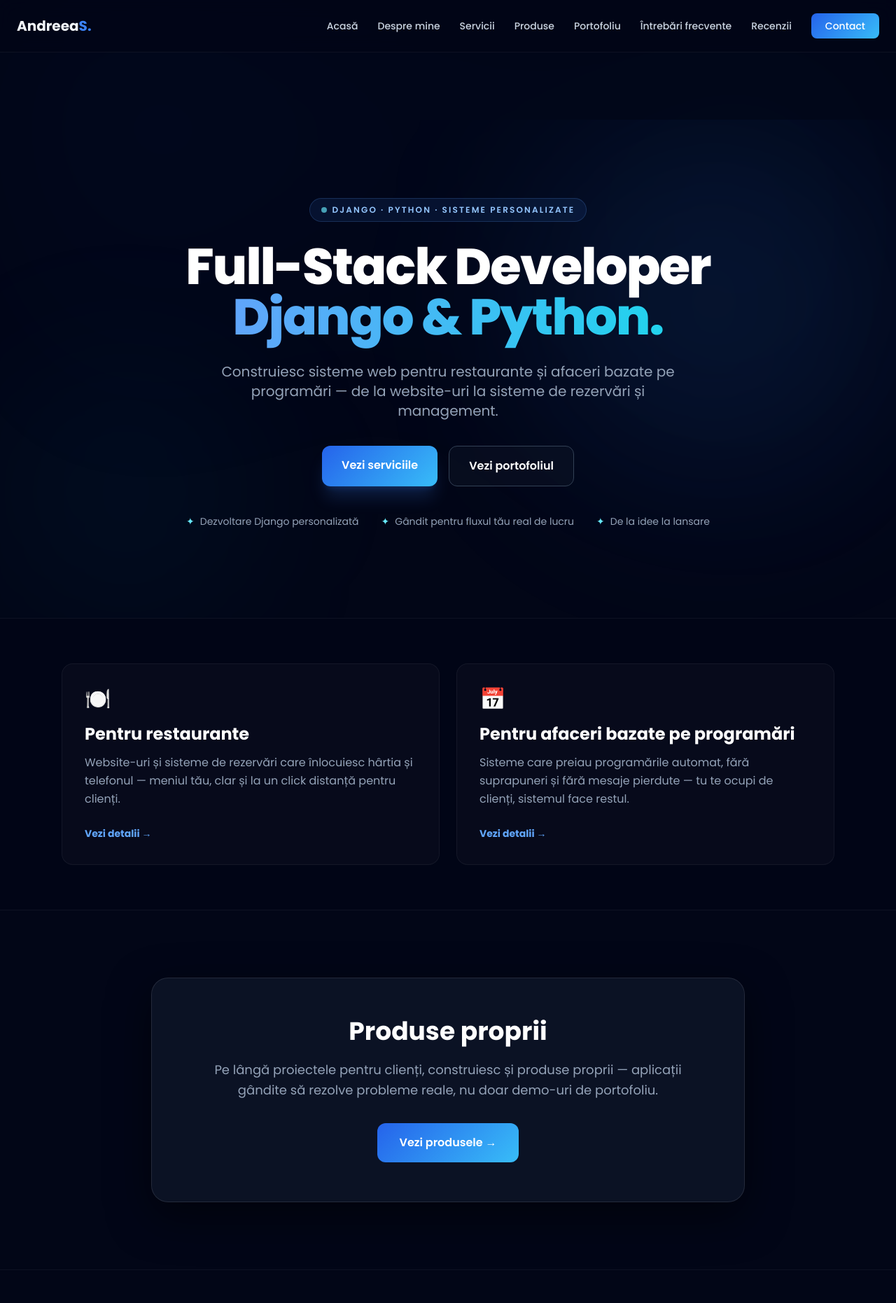
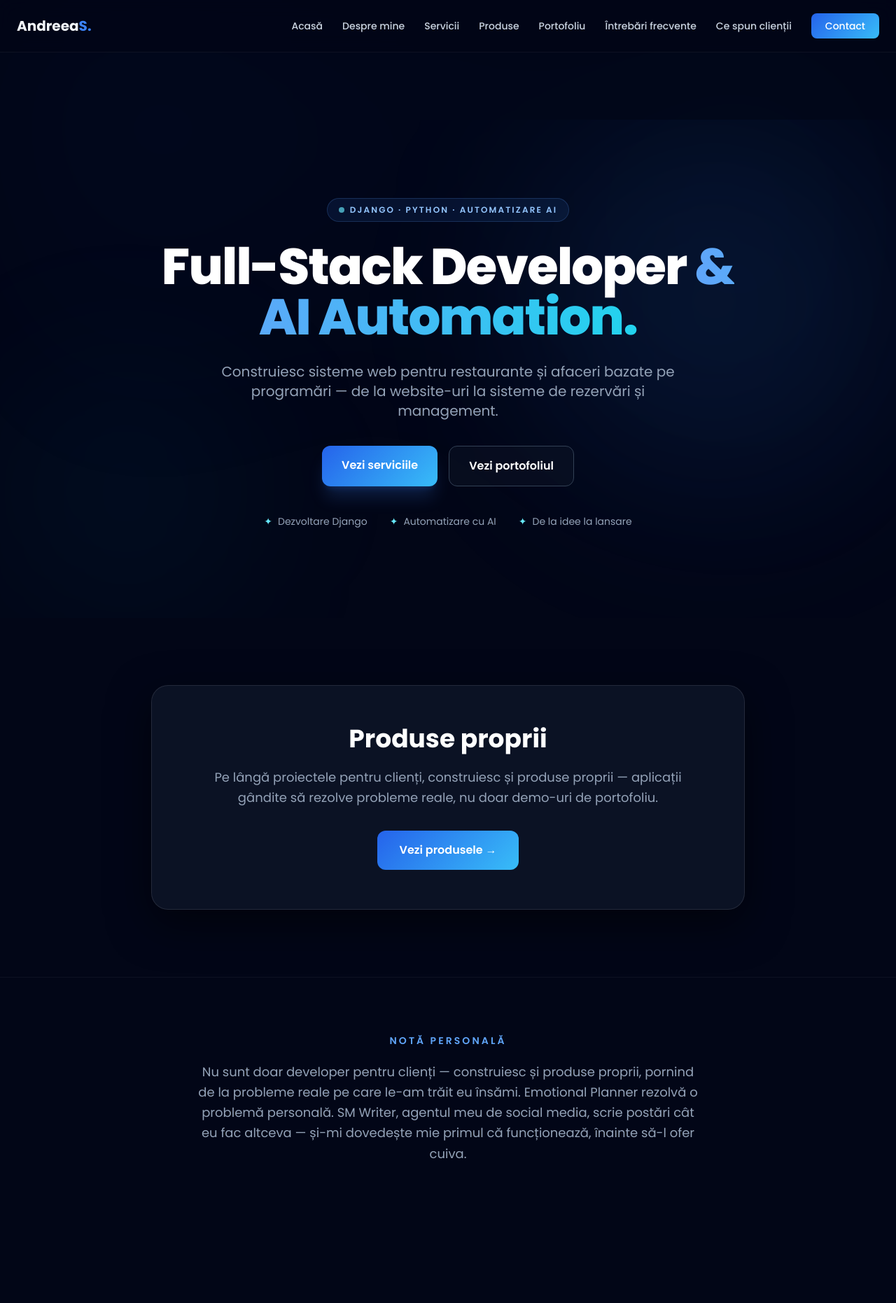
Before and after one commit to SanduAndreea22/andreeatech, a Django app: page / in a window 1280 px wide. Shown: the top 1862 px of the page at 70% size. Run offline with Django 5.2, Linux system fonts and the light colour scheme; some libraries are stand-ins or nearby versions.

Commit message:
Rebrand to AI automation identity, fix package tiers, and update CTAs
- Home: drop duplicate service cards, refresh hero/badge/personal note
  to lead with AI automation (SM Writer), add second CTA to contact
- About: new subtitle and rewritten bio paragraph mentioning SM Writer
- Portfolio: updated H1
- Services (restaurants + appointments): fix medal emoji order to match
  ascending price tiers; link "why me" section to the Bookora case study
- Products: remove mismatched "start a project" CTA
- Reviews: renamed to "Ce spun clienții" across nav, title, and privacy policy
- Contact: shorter, more direct intro copy
- FAQ: add AI automation Q&A section
- Site-wide title/meta/OG/Twitter tags updated to new identity

```diff
--- a/templates/base.html
+++ b/templates/base.html
@@ -5,21 +5,21 @@
 <head>
     <meta charset="UTF-8">
     <meta name="viewport" content="width=device-width, initial-scale=1.0">
-    <title>{% block title %}Andreea Sandu | Full-Stack Developer — Django & Python{% endblock %}</title>
-    <meta name="description" content="{% block meta_description %}Dezvoltator full-stack Django & Python — construiesc sisteme web pentru restaurante și afaceri bazate pe programări: website-uri, fluxuri de rezervări și instrumente de administrare.{% endblock %}">
+    <title>{% block title %}Andreea Sandu | Full-Stack Developer & AI Automation{% endblock %}</title>
+    <meta name="description" content="{% block meta_description %}Dezvoltator full-stack & automatizare AI — construiesc sisteme web pentru restaurante și afaceri bazate pe programări: website-uri, fluxuri de rezervări, instrumente de administrare și automatizări AI.{% endblock %}">
 
     <link rel="icon" type="image/svg+xml" href="{% static 'website/favicon.svg' %}">
 
     <meta property="og:type" content="website">
     <meta property="og:site_name" content="Andreea Sandu">
-    <meta property="og:title" content="{% block og_title %}Andreea Sandu | Full-Stack Developer — Django & Python{% endblock %}">
-    <meta property="og:description" content="{% block og_description %}Dezvoltator full-stack Django & Python — construiesc sisteme web pentru restaurante și afaceri bazate pe programări: website-uri, fluxuri de rezervări și instrumente de administrare.{% endblock %}">
+    <meta property="og:title" content="{% block og_title %}Andreea Sandu | Full-Stack Developer & AI Automation{% endblock %}">
+    <meta property="og:description" content="{% block og_description %}Dezvoltator full-stack & automatizare AI — construiesc sisteme web pentru restaurante și afaceri bazate pe programări: website-uri, fluxuri de rezervări, instrumente de administrare și automatizări AI.{% endblock %}">
     <meta property="og:url" content="{{ request.build_absolute_uri }}">
     <meta property="og:image" content="{% block og_image %}{{ request.scheme }}://{{ request.get_host }}{% static 'website/poza_me.JPG' %}{% endblock %}">
 
     <meta name="twitter:card" content="summary_large_image">
-    <meta name="twitter:title" content="{% block twitter_title %}Andreea Sandu | Full-Stack Developer — Django & Python{% endblock %}">
-    <meta name="twitter:description" content="{% block twitter_description %}Dezvoltator full-stack Django & Python — construiesc sisteme web pentru restaurante și afaceri bazate pe programări: website-uri, fluxuri de rezervări și instrumente de administrare.{% endblock %}">
+    <meta name="twitter:title" content="{% block twitter_title %}Andreea Sandu | Full-Stack Developer & AI Automation{% endblock %}">
+    <meta name="twitter:description" content="{% block twitter_description %}Dezvoltator full-stack & automatizare AI — construiesc sisteme web pentru restaurante și afaceri bazate pe programări: website-uri, fluxuri de rezervări, instrumente de administrare și automatizări AI.{% endblock %}">
     <meta name="twitter:image" content="{% block twitter_image %}{{ request.scheme }}://{{ request.get_host }}{% static 'website/poza_me.JPG' %}{% endblock %}">
 
     <link href="https://fonts.googleapis.com/css2?family=Poppins:wght@300;400;500;600;700;800;900&display=swap" rel="stylesheet">
@@ -59,7 +59,7 @@
                 <a href="{% url 'products' %}" class="hover:text-blue-400 transition">Produse</a>
                 <a href="{% url 'projects' %}" class="hover:text-blue-400 transition">Portofoliu</a>
                 <a href="{% url 'faq' %}" class="hover:text-blue-400 transition">Întrebări frecvente</a>
-                <a href="{% url 'reviews' %}" class="hover:text-blue-400 transition">Recenzii</a>
+                <a href="{% url 'reviews' %}" class="hover:text-blue-400 transition">Ce spun clienții</a>
                 <a href="{% url 'contact' %}" class="btn-primary px-5 py-2 rounded-lg">Contact</a>
             </div>
             <details class="relative md:hidden text-sm font-medium text-slate-300">
@@ -71,7 +71,7 @@
                     <a href="{% url 'products' %}" class="hover:text-blue-400">Produse</a>
                     <a href="{% url 'projects' %}" class="hover:text-blue-400">Portofoliu</a>
                     <a href="{% url 'faq' %}" class="hover:text-blue-400">Întrebări frecvente</a>
-                    <a href="{% url 'reviews' %}" class="hover:text-blue-400">Recenzii</a>
+                    <a href="{% url 'reviews' %}" class="hover:text-blue-400">Ce spun clienții</a>
                     <a href="{% url 'contact' %}" class="text-blue-400">Contact</a>
                 </div>
             </details>
--- a/templates/website/contact.html
+++ b/templates/website/contact.html
@@ -12,8 +12,7 @@
             </h1>
 
             <p class="text-slate-400 text-lg leading-relaxed">
-                Spune-mi despre restaurantul sau afacerea ta și ce ți-ar ușura munca.
-                Îți răspund cu cel mai bun pas următor.
+                Ai o nelămurire înainte să treci la un proiect? Întreabă-mă direct — răspund repede.
             </p>
 
             <p class="text-slate-500 text-sm mt-5">
--- a/templates/website/home.html
+++ b/templates/website/home.html
@@ -1,6 +1,6 @@
 {% extends "base.html" %}
 
-{% block title %}Andreea Sandu | Full-Stack Developer — Django & Python{% endblock %}
+{% block title %}Andreea Sandu | Full-Stack Developer & AI Automation{% endblock %}
 {% block meta_description %}Construiesc sisteme web pentru restaurante și afaceri bazate pe programări — de la website-uri la sisteme de rezervări și management, gândite pentru fluxul tău real de lucru.{% endblock %}
 
 {% block content %}
@@ -11,10 +11,10 @@
     <div class="relative max-w-4xl mx-auto px-6 text-center">
         <div class="inline-flex items-center gap-2 rounded-full border border-blue-400/20 bg-blue-500/10 px-4 py-2 text-xs font-semibold uppercase tracking-[0.18em] text-blue-300 mb-7">
             <span class="w-2 h-2 rounded-full bg-cyan-300 animate-pulse"></span>
-            Django · Python · Sisteme personalizate
+            Django · Python · Automatizare AI
         </div>
         <h1 class="text-5xl sm:text-6xl md:text-7xl font-extrabold tracking-tight leading-[1.05] text-white mb-7">
-            Full-Stack Developer <span class="gradient-text">Django & Python.</span>
+            Full-Stack Developer <span class="gradient-text">& AI Automation.</span>
         </h1>
         <p class="max-w-2xl mx-auto text-lg md:text-xl leading-relaxed text-slate-400 mb-9">
             Construiesc sisteme web pentru restaurante și afaceri bazate pe programări — de la website-uri la sisteme de rezervări și management.
@@ -24,26 +24,9 @@
             <a href="{% url 'projects' %}" class="px-7 py-4 rounded-xl border border-slate-700 bg-slate-900/40 text-white font-semibold hover:bg-slate-800 transition">Vezi portofoliul</a>
         </div>
         <div class="flex flex-wrap justify-center gap-x-8 gap-y-3 text-sm text-slate-400">
-            <span class="flex items-center gap-2"><span class="text-cyan-300">✦</span> Dezvoltare Django personalizată</span>
-            <span class="flex items-center gap-2"><span class="text-cyan-300">✦</span> Gândit pentru fluxul tău real de lucru</span>
+            <span class="flex items-center gap-2"><span class="text-cyan-300">✦</span> Dezvoltare Django</span>
+            <span class="flex items-center gap-2"><span class="text-cyan-300">✦</span> Automatizare cu AI</span>
             <span class="flex items-center gap-2"><span class="text-cyan-300">✦</span> De la idee la lansare</span>
-        </div>
-    </div>
-</section>
-
-<section class="border-y border-white/5 bg-slate-950/40 py-16">
-    <div class="max-w-6xl mx-auto px-6 grid md:grid-cols-2 gap-6">
-        <div class="rounded-2xl border border-white/5 bg-white/[0.025] p-8">
-            <p class="text-3xl mb-4">🍽️</p>
-            <h2 class="text-2xl font-bold text-white mb-3">Pentru restaurante</h2>
-            <p class="text-slate-400 leading-relaxed mb-6">Website-uri și sisteme de rezervări care înlocuiesc hârtia și telefonul — meniul tău, clar și la un click distanță pentru clienți.</p>
-            <a href="{% url 'services_restaurants' %}" class="text-blue-400 text-sm font-bold hover:text-blue-300 transition">Vezi detalii →</a>
-        </div>
-        <div class="rounded-2xl border border-white/5 bg-white/[0.025] p-8">
-            <p class="text-3xl mb-4">📅</p>
-            <h2 class="text-2xl font-bold text-white mb-3">Pentru afaceri bazate pe programări</h2>
-            <p class="text-slate-400 leading-relaxed mb-6">Sisteme care preiau programările automat, fără suprapuneri și fără mesaje pierdute — tu te ocupi de clienți, sistemul face restul.</p>
-            <a href="{% url 'services_appointments' %}" class="text-blue-400 text-sm font-bold hover:text-blue-300 transition">Vezi detalii →</a>
         </div>
     </div>
 </section>
@@ -62,7 +45,7 @@
     <div class="max-w-3xl mx-auto px-6 text-center">
         <p class="text-blue-400 text-sm font-semibold uppercase tracking-[0.22em] mb-5">Notă personală</p>
         <p class="text-lg text-slate-400 leading-relaxed">
-            Nu sunt doar developer pentru clienți — construiesc și produse proprii, pornind de la probleme reale pe care le-am trăit eu însămi (vezi Emotional Planner). Aceeași atenție la detalii o aduc în fiecare sistem pe care îl construiesc.
+            Nu sunt doar developer pentru clienți — construiesc și produse proprii, pornind de la probleme reale pe care le-am trăit eu însămi. Emotional Planner rezolvă o problemă personală. SM Writer, agentul meu de social media, scrie postări cât eu fac altceva — și-mi dovedește mie primul că funcționează, înainte să-l ofer cuiva.
         </p>
     </div>
 </section>
@@ -70,7 +53,10 @@
 <section class="py-24 md:py-32">
     <div class="max-w-5xl mx-auto px-6 text-center">
         <h2 class="text-4xl md:text-5xl font-bold text-white mb-6">Ai un proiect în minte? Hai să vorbim.</h2>
-        <a href="{% url 'contact' %}" class="btn-primary inline-block px-9 py-4 rounded-xl font-semibold">Contactează-mă</a>
+        <div class="flex flex-wrap justify-center gap-4">
+            <a href="{% url 'start_project' %}" class="btn-primary inline-block px-9 py-4 rounded-xl font-semibold">Descrie-mi afacerea</a>
+            <a href="{% url 'contact' %}" class="inline-block px-9 py-4 rounded-xl border border-slate-700 bg-slate-900/40 text-white font-semibold hover:bg-slate-800 transition">Ai întrebări?</a>
+        </div>
     </div>
 </section>
 {% endblock %}
--- a/templates/website/privacy_policy.html
+++ b/templates/website/privacy_policy.html
@@ -32,12 +32,12 @@
 
             <div>
                 <h2 class="text-xl font-semibold text-white mb-3">De ce sunt colectate</h2>
-                <p>Datele trimise sunt folosite doar pentru a răspunde la solicitarea ta, a evalua un brief de proiect sau — pentru recenzii — pentru a le lua în calcul pentru publicare pe pagina de Recenzii. Nu sunt folosite pentru publicitate și nu sunt vândute sau partajate cu terți, în afara serviciului de email folosit pentru a trimite notificări către proprietara site-ului.</p>
+                <p>Datele trimise sunt folosite doar pentru a răspunde la solicitarea ta, a evalua un brief de proiect sau — pentru recenzii — pentru a le lua în calcul pentru publicare pe pagina Ce spun clienții. Nu sunt folosite pentru publicitate și nu sunt vândute sau partajate cu terți, în afara serviciului de email folosit pentru a trimite notificări către proprietara site-ului.</p>
             </div>
 
             <div>
                 <h2 class="text-xl font-semibold text-white mb-3">Recenzii publicate</h2>
-                <p>Recenziile sunt private până la aprobarea manuală. Odată aprobate, numele, compania (dacă a fost furnizată), nota și mesajul trimise sunt afișate public pe pagina de Recenzii.</p>
+                <p>Recenziile sunt private până la aprobarea manuală. Odată aprobate, numele, compania (dacă a fost furnizată), nota și mesajul trimise sunt afișate public pe pagina Ce spun clienții.</p>
             </div>
 
             <div>
--- a/templates/website/projects_list.html
+++ b/templates/website/projects_list.html
@@ -8,7 +8,7 @@
 <section class="pt-32 pb-20 text-center relative overflow-hidden">
     <div class="max-w-4xl mx-auto px-6 relative z-10">
         <h1 class="text-5xl md:text-6xl font-extrabold mb-6">
-            Sisteme <span class="gradient-text">gata de producție</span>
+            Sisteme și platforme construite <span class="gradient-text">pentru clienți și proiecte proprii</span>
         </h1>
         <p class="text-slate-400 text-lg max-w-2xl mx-auto leading-relaxed">
             Website-uri, instrumente de rezervări și sisteme de business construite ca să simplifice fluxuri de lucru reale.
--- a/templates/website/reviews.html
+++ b/templates/website/reviews.html
@@ -1,5 +1,5 @@
 {% extends "base.html" %}
-{% block title %}Recenzii clienți | Andreea Sandu{% endblock %}
+{% block title %}Ce spun clienții | Andreea Sandu{% endblock %}
 {% block meta_description %}Ce spun clienții despre colaborarea cu Andreea Sandu pe website-uri Django personalizate, sisteme de rezervări și instrumente de administrare.{% endblock %}
 
 {% block content %}
@@ -8,7 +8,7 @@
 
         <div class="text-center mb-16">
             <h1 class="text-4xl md:text-5xl font-bold mb-4 gradient-text">
-                Recenzii clienți
+                Ce spun clienții
             </h1>
             <p class="text-slate-400">Păreri de la afaceri care au trecut de la haos la structură.</p>
         </div>
--- a/templates/website/services_appointments.html
+++ b/templates/website/services_appointments.html
@@ -29,7 +29,7 @@
         <p class="text-blue-400 text-sm uppercase tracking-[0.2em] font-semibold mb-4">De ce eu</p>
         <div class="space-y-6 text-slate-300 leading-relaxed text-lg">
             <p>Nu construiesc un calendar generic — știu ce înseamnă o suprapunere de programări și ce se pierde când sistemul din spate e, de fapt, un telefon și un caiet. Sistemul pe care ți-l construiesc verifică disponibilitatea reală, cu pauze și program variabil, nu un șablon fix.</p>
-            <p><a href="{% url 'projects' %}" class="text-blue-400 font-semibold hover:text-blue-300 transition">Vezi sistemele tehnice pe care le-am construit → (Portofoliu)</a></p>
+            <p><a href="{% url 'project_detail' 'bookra' %}" class="text-blue-400 font-semibold hover:text-blue-300 transition">Vezi Bookora, sistemul de programări pe care l-am construit → (Portofoliu)</a></p>
         </div>
     </div>
 </section>
@@ -40,7 +40,7 @@
         <h2 class="text-3xl md:text-5xl font-bold text-white mb-14 text-center">Alege nivelul potrivit pentru afacerea ta.</h2>
         <div class="grid md:grid-cols-3 gap-6">
             <article class="glass p-8 rounded-3xl border border-white/10 flex flex-col">
-                <p class="text-3xl mb-4">🥇</p>
+                <p class="text-3xl mb-4">🥉</p>
                 <h3 class="text-xl font-bold text-white mb-2">Simple Website</h3>
                 <p class="text-2xl font-extrabold gradient-text mb-5">€74</p>
                 <ul class="space-y-2 text-sm text-slate-300 mb-6 flex-grow">
@@ -62,7 +62,7 @@
                 <p class="text-xs text-slate-500 pt-4 border-t border-white/5">14 zile</p>
             </article>
             <article class="glass p-8 rounded-3xl border border-white/10 flex flex-col">
-                <p class="text-3xl mb-4">🥉</p>
+                <p class="text-3xl mb-4">🥇</p>
                 <h3 class="text-xl font-bold text-white mb-2">Full Platform</h3>
                 <p class="text-2xl font-extrabold gradient-text mb-5">€110</p>
                 <ul class="space-y-2 text-sm text-slate-300 mb-6 flex-grow">
--- a/templates/website/services_restaurants.html
+++ b/templates/website/services_restaurants.html
@@ -40,7 +40,7 @@
         <h2 class="text-3xl md:text-5xl font-bold text-white mb-14 text-center">Alege nivelul potrivit pentru restaurantul tău.</h2>
         <div class="grid md:grid-cols-3 gap-6">
             <article class="glass p-8 rounded-3xl border border-white/10 flex flex-col">
-                <p class="text-3xl mb-4">🥇</p>
+                <p class="text-3xl mb-4">🥉</p>
                 <h3 class="text-xl font-bold text-white mb-2">Digital Presence</h3>
                 <p class="text-2xl font-extrabold gradient-text mb-5">€92</p>
                 <ul class="space-y-2 text-sm text-slate-300 mb-6 flex-grow">
@@ -65,7 +65,7 @@
                 <p class="text-xs text-slate-500 pt-4 border-t border-white/5">14 zile</p>
             </article>
             <article class="glass p-8 rounded-3xl border border-white/10 flex flex-col">
-                <p class="text-3xl mb-4">🥉</p>
+                <p class="text-3xl mb-4">🥇</p>
                 <h3 class="text-xl font-bold text-white mb-2">Premium System</h3>
                 <p class="text-2xl font-extrabold gradient-text mb-5">€460</p>
                 <ul class="space-y-2 text-sm text-slate-300 mb-6 flex-grow">
```
Also changed, not shown: templates/website/about.html (+8 -7 lines), templates/website/faq.html (+28 -1 lines), templates/website/products.html (+0 -8 lines).
